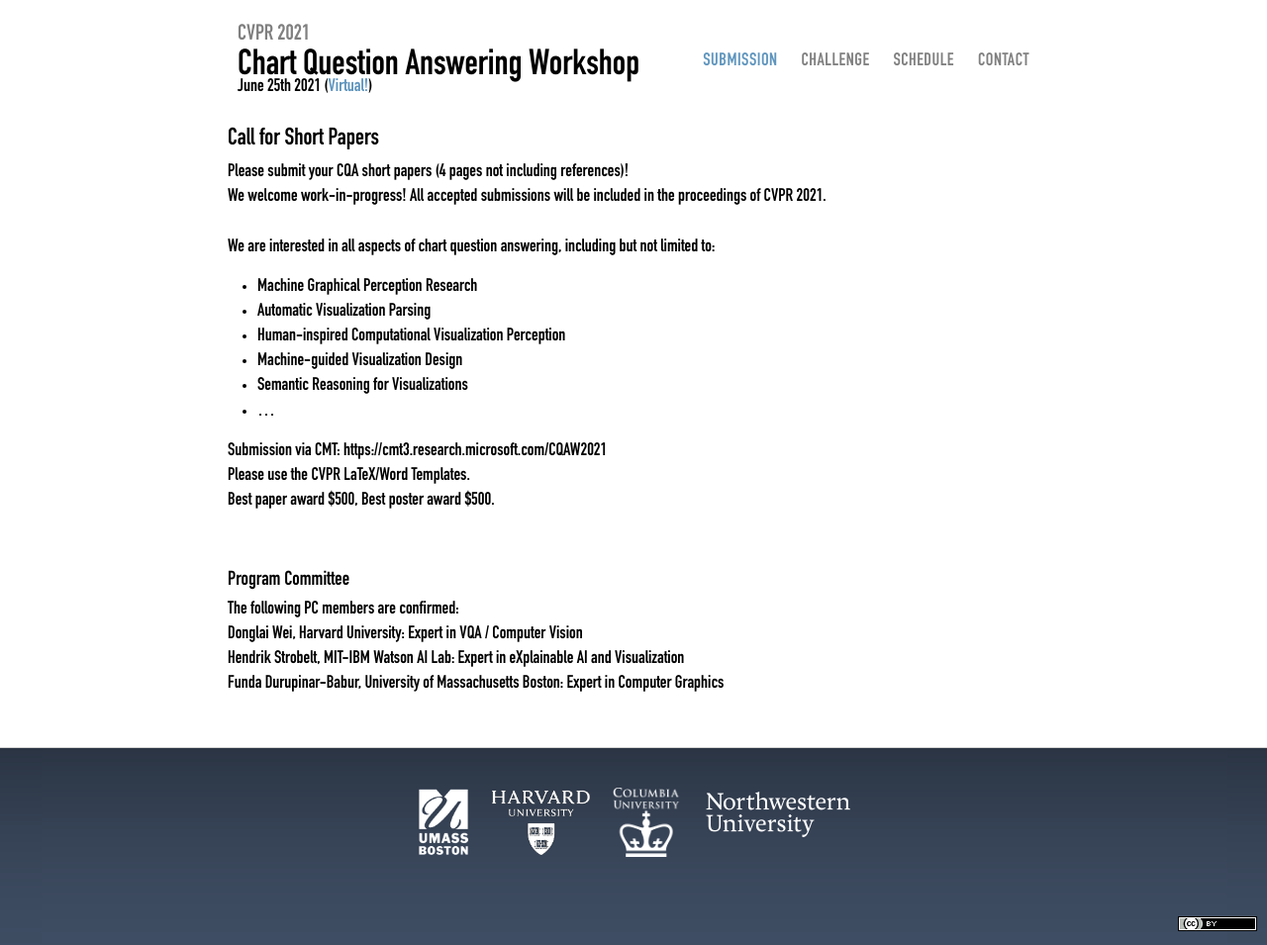
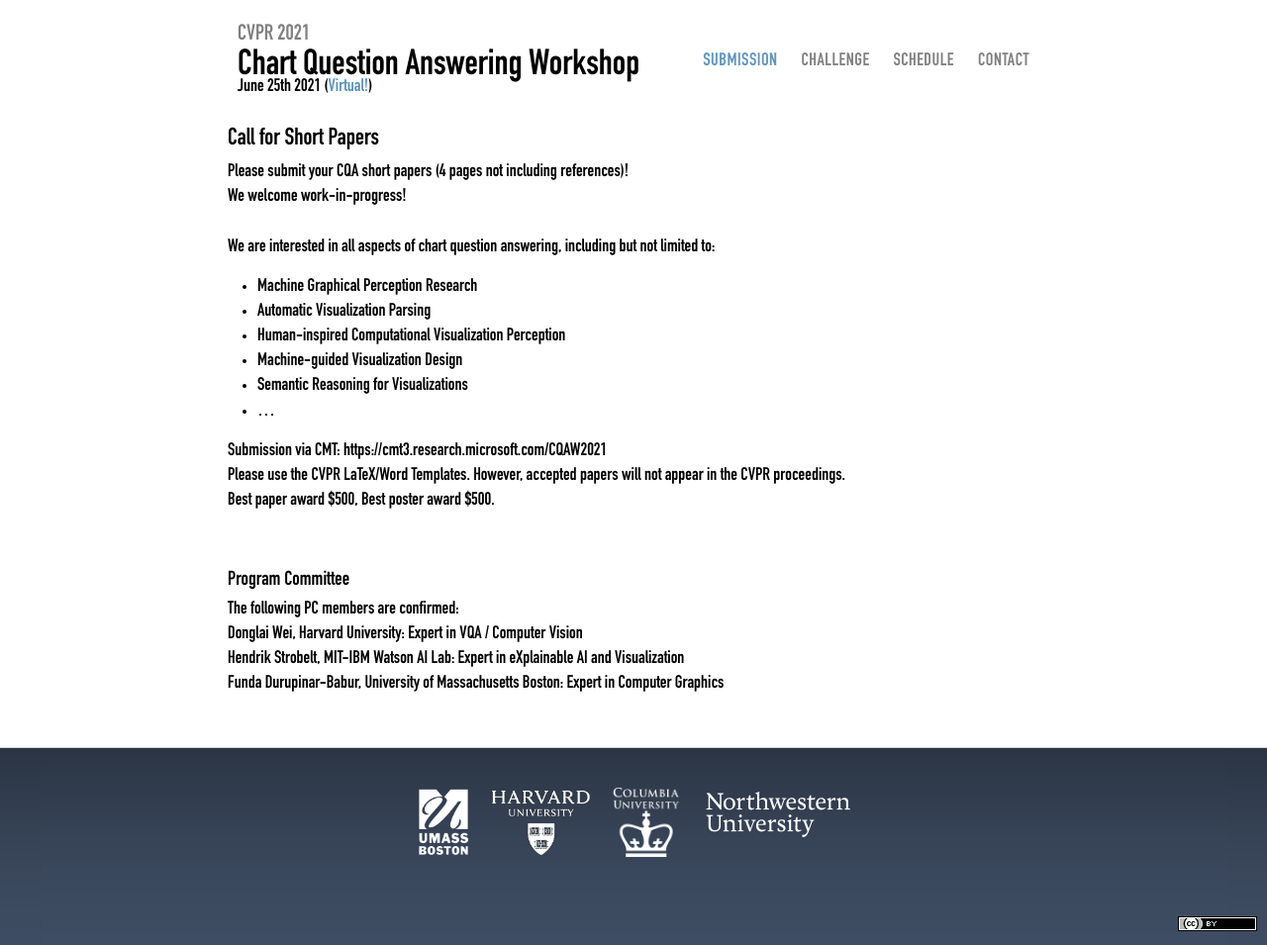
Before and after one commit to cqaw/cqaw.github.io, a Jekyll site: the page built from submission.md, in a window 1280 px wide. Shown: the whole page at 99% size. Built offline with Jekyll 4.4.1, drawn with Linux system fonts in a browser that asks for light colours.

Commit message:
Update challenge and submission info.

```diff
--- a/submission.md
+++ b/submission.md
@@ -7,7 +7,7 @@ permalink: /submission
 
 Please submit your CQA short papers (4 pages not including references)!
 
-We welcome work-in-progress! All accepted submissions will be included in the proceedings of CVPR 2021.
+We welcome work-in-progress!
 <br><br>
 We are interested in all aspects of chart question answering, including but not limited to:
 * Machine Graphical Perception Research
@@ -19,7 +19,7 @@ We are interested in all aspects of chart question answering, including but not
 
 Submission via CMT: <https://cmt3.research.microsoft.com/CQAW2021>
 
-Please use the [CVPR LaTeX/Word Templates](http://cvpr2021.thecvf.com/sites/default/files/2020-09/cvpr2021AuthorKit_2.zip).
+Please use the [CVPR LaTeX/Word Templates](http://cvpr2021.thecvf.com/sites/default/files/2020-09/cvpr2021AuthorKit_2.zip). However, accepted papers will not appear in the CVPR proceedings.
 
 Best paper award $500, Best poster award $500.
 
```
Also changed, not shown: challenge.md (+2 -0 lines).
